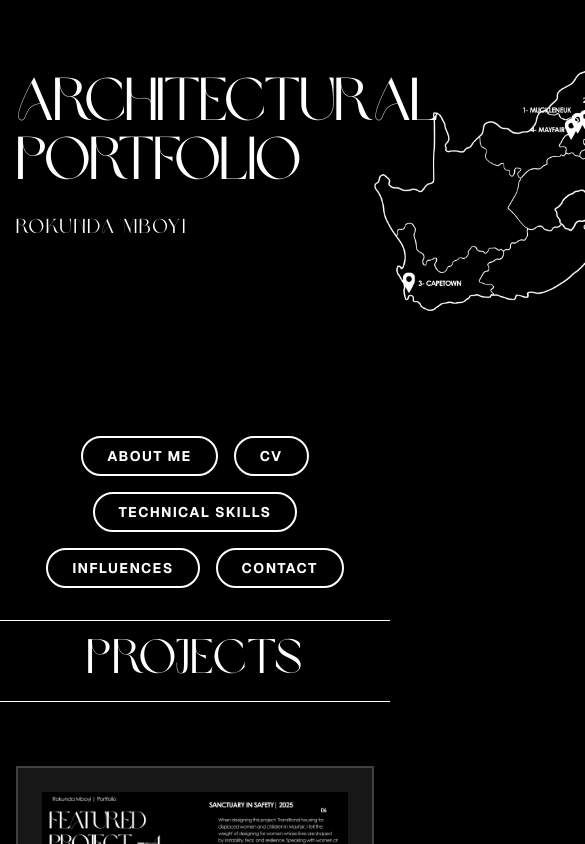
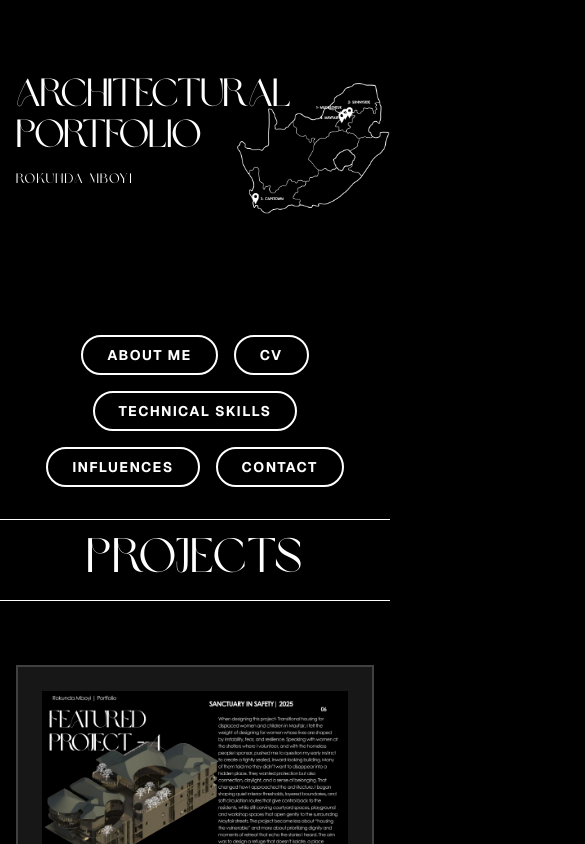
Before and after one commit to LupryM/RokundaPortfolio, a Next.js app: page / in a window 390 px wide. Shown: the top 844 px of the page, 585 px wide, since content can reach past the window. Built offline with nearby package versions, Linux system fonts and the light colour scheme.

Commit message:
mobile hero

```diff
--- a/components/header.tsx
+++ b/components/header.tsx
@@ -1,25 +1,52 @@
 import React from "react";
 
 export const Header: React.FC = () => {
+    /* HEADER:
+      We use 'xl:' for the desktop switch.
+      Everything below xl (Tablets) uses the percentage/vw logic.
+    */
     return (
-    <header className="pt-20 pb-10 px-4 md:px-8 max-w-7xl mx-auto bg-black text-white relative">
-      <div className="relative mb-12">
-        <div className="flex items-start justify-between">
-          {/* TEXT SECTION */}
-          <div className="flex-1">
-            <h1 className="font-[family-name:var(--font-brown-sugar)] text-6xl md:text-7xl lg:text-8xl xl:text-9xl leading-[0.85] tracking-tight mb-2">
+        <header className="pt-20 pb-0 md:pb-10 pl-4 pr-0 md:px-8 max-w-7xl mx-0 md:mx-auto bg-black text-white relative overflow-hidden xl:overflow-visible">
+
+            {/* WRAPPER: mb-32 (Mobile) kept exactly as before */}
+            <div className="relative mb-32 md:mb-48 xl:mb-12">
+
+                <div className="flex flex-row items-start justify-start">
+
+                    {/* === TEXT SECTION === */}
+                    {/* Mobile: max-w-[65%] (Restored) */}
+                    <div className="max-w-[65%] md:max-w-[60%] xl:max-w-none text-left mr-auto z-20 relative pointer-events-none md:pointer-events-auto">
+
+                        {/* TEXT SIZES:
+                            Mobile: 10vw (Restored from your perfect code)
+                            Tablet: 9vw (Scales for iPad)
+                            Desktop: 9xl (Fixed)
+                        */}
+                        <h1 className="text-left font-[family-name:var(--font-brown-sugar)] text-[10vw] md:text-[9vw] xl:text-8xl 2xl:text-9xl leading-[0.85] tracking-tight mb-2">
                             ARCHITECTURAL
                         </h1>
-            <h1 className="font-[family-name:var(--font-brown-sugar)] text-6xl md:text-7xl lg:text-8xl xl:text-9xl leading-[0.85] tracking-tight">
+                        <h1 className="text-left font-[family-name:var(--font-brown-sugar)] text-[10vw] md:text-[9vw] xl:text-8xl 2xl:text-9xl leading-[0.85] tracking-tight">
                             PORTFOLIO
                         </h1>
-            <p className="mt-6 font-[family-name:var(--font-brown-sugar)] text-xl md:text-2xl tracking-widest text-white uppercase">
+                        <p className="mt-4 md:mt-6 font-[family-name:var(--font-brown-sugar)] text-[3.5vw] md:text-[2.5vw] xl:text-2xl tracking-widest text-white uppercase text-left">
                             ROKUNDA MBOYI
                         </p>
                     </div>
 
-          {/* MAP CONTAINER */}
-          <div className="relative w-72 h-72 md:w-96 md:h-96 lg:w-[35rem] lg:h-[35rem] -mt-9 -ml-16 md:-ml-24 lg:-ml-48 z-10 flex-shrink-0">
+                    {/* === MAP CONTAINER === */}
+                    {/* MOBILE (Base):
+                        - w-[41%] (RESTORED)
+                        - top-[2.42%] (RESTORED)
+                        - right-[-0%] (RESTORED)
+
+                        TABLET (md:):
+                        - md:w-[50%] (Tablet specific)
+                        - md:top-[10vw] (Tablet specific - locks to text)
+
+                        DESKTOP (xl:):
+                        - xl:static (Desktop specific)
+                    */}
+                    <div className="absolute right-[-0%] top-[2.42%] w-[41%] md:w-[50%] md:right-[-2vw] md:top-[10vw] h-auto xl:static xl:w-[35rem] xl:h-[35rem] xl:-mt-9 xl:-ml-48 z-10 flex-shrink-0">
                         <img
                             src="/map.png"
                             alt="South Africa Map"
@@ -27,33 +54,31 @@ export const Header: React.FC = () => {
                         />
 
                         {/* --- CLICKABLE ZONES --- */}
-            {/* Note: hrefs updated to match the numbers on your map image */}
-
-            {/* 4. Mayfair (Map Label: 4) */}
+                        {/* 4. Mayfair */}
                         <a
                             href="/?project=4"
-              className="absolute top-[27%] right-[29%] w-[6%] h-[6%] hover:bg-white/20 rounded-full cursor-pointer z-20"
+                            className="absolute top-[27%] right-[29%] w-[12%] h-[12%] md:w-[8%] md:h-[8%] xl:w-[6%] xl:h-[6%] hover:bg-white/20 rounded-full cursor-pointer z-30"
                             aria-label="View Mayfair Project"
                         />
 
-            {/* 2. Sunnyside (Map Label: 2) */}
+                        {/* 2. Sunnyside */}
                         <a
                             href="/?project=2"
-              className="absolute top-[22%] right-[23%] w-[6%] h-[6%] hover:bg-white/20 rounded-full cursor-pointer z-20"
+                            className="absolute top-[22%] right-[23%] w-[12%] h-[12%] md:w-[8%] md:h-[8%] xl:w-[6%] xl:h-[6%] hover:bg-white/20 rounded-full cursor-pointer z-30"
                             aria-label="View Sunnyside Project"
                         />
 
-            {/* 1. Muckleneuk (Map Label: 1) */}
+                        {/* 1. Muckleneuk */}
                         <a
                             href="/?project=1"
-              className="absolute top-[23%] right-[26%] w-[6%] h-[6%] hover:bg-white/20 rounded-full cursor-pointer z-20"
+                            className="absolute top-[23%] right-[26%] w-[12%] h-[12%] md:w-[8%] md:h-[8%] xl:w-[6%] xl:h-[6%] hover:bg-white/20 rounded-full cursor-pointer z-30"
                             aria-label="View Muckleneuk Project"
                         />
 
-            {/* 3. Cape Town (Map Label: 3) */}
+                        {/* 3. Cape Town */}
                         <a
                             href="/?project=3"
-              className="absolute top-[79%] right-[85%] w-[10%] h-[10%] hover:bg-white/20 rounded-full cursor-pointer z-20"
+                            className="absolute top-[79%] right-[85%] w-[14%] h-[14%] md:w-[10%] md:h-[10%] xl:w-[10%] xl:h-[10%] hover:bg-white/20 rounded-full cursor-pointer z-30"
                             aria-label="View Cape Town Project"
                         />
 
```
Lines whose indentation alone changed are shown as unchanged.
